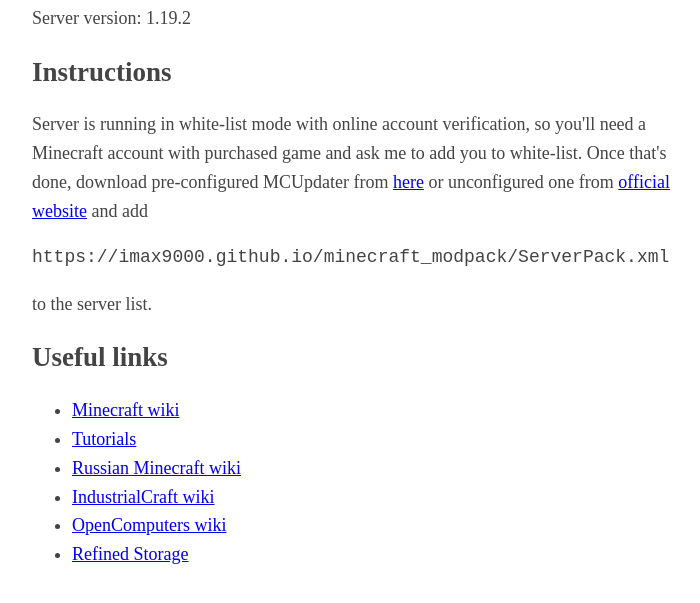
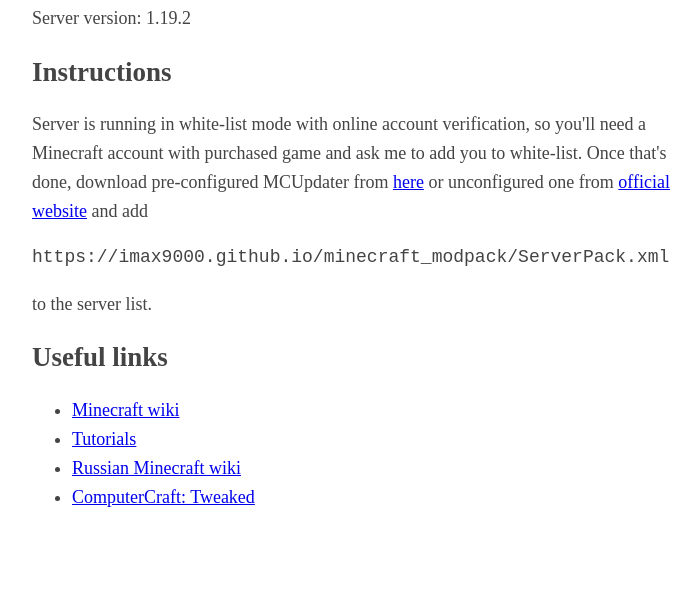
Before and after one commit to imax9000/minecraft_modpack, a plain HTML site: page index.html in a window 1280 px wide. Shown: the part 103-706 px from the top of the page, without its empty margins (283-983 px from the left). Drawn offline with Linux system fonts and the light colour scheme.

Commit message:
Update index.html

```diff
--- a/index.html
+++ b/index.html
@@ -28,12 +28,7 @@
 			<li><a href="http://minecraft.gamepedia.com/Minecraft_Wiki">Minecraft wiki</a></li>
 			<li><a href="http://minecraft.gamepedia.com/Tutorials">Tutorials</a></li>
 			<li><a href="http://minecraft-ru.gamepedia.com/">Russian Minecraft wiki</a></li>
-			<li><a href="http://wiki.industrial-craft.net/index.php?title=Main_Page">IndustrialCraft wiki</a></li>
-			<!--li><a href="http://minecraftbuildcraft.wikia.com/wiki/Minecraft_Buildcraft_Wiki">BuildCraft wiki</a></li-->
-			<li><a href="http://ocdoc.cil.li/">OpenComputers wiki</a></li>
-			<li><a href="https://refinedstorage.raoulvdberge.com">Refined Storage</a></li>
-			<!--li><a href="https://forestryforminecraft.info/Introduction">Forestry wiki</a></li-->
-			<!--li><a href="http://rs485.network/wiki/Main_Page">Logistics pipes wiki</a></li-->
+			<li><a href="https://tweaked.cc/">ComputerCraft: Tweaked</a></li>
 		</ul>
 	</body>
 </html>
```
